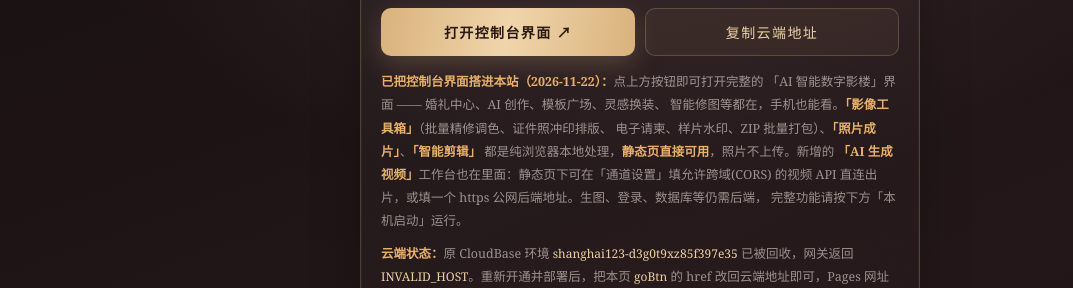
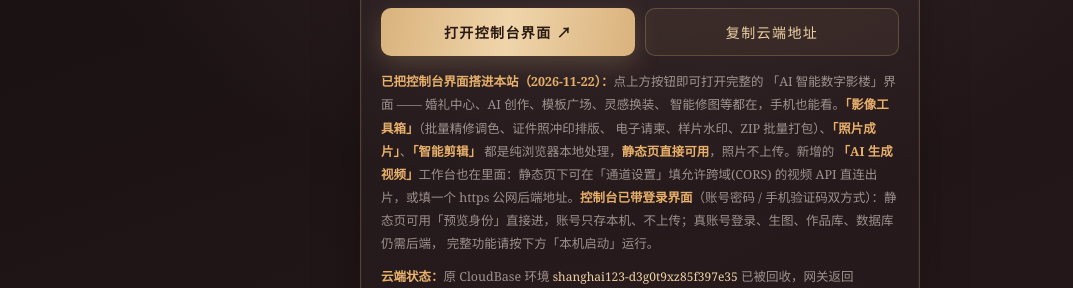
Before and after one commit to shexiao123/wedding-studio-launch, a plain HTML site: page index.html in a window 1280 px wide. Shown: the part 309-597 px from the top of the page, without its empty margins (0-1073 px from the left). Drawn offline with Linux system fonts and the light colour scheme.

Commit message:
v150: 恢复登录界面，新增手机验证码 + 账号密码双 tab，静态页支持预览身份与连接后端

```diff
--- a/index.html
+++ b/index.html
@@ -116,7 +116,7 @@
       电子请柬、样片水印、ZIP 批量打包）、<b>「照片成片」</b>、<b>「智能剪辑」</b>
       都是纯浏览器本地处理，<b>静态页直接可用</b>，照片不上传。新增的
       <b>「AI 生成视频」</b>工作台也在里面：静态页下可在「通道设置」填允许跨域(CORS)
-      的视频 API 直连出片，或填一个 https 公网后端地址。生图、登录、数据库等仍需后端，
+      的视频 API 直连出片，或填一个 https 公网后端地址。<b>控制台已带登录界面</b>（账号密码 / 手机验证码双方式）：静态页可用「预览身份」直接进，账号只存本机、不上传；真账号登录、生图、作品库、数据库仍需后端，
       完整功能请按下方「本机启动」运行。
     </p>
     <p class="note" style="margin-top:10px">
```
